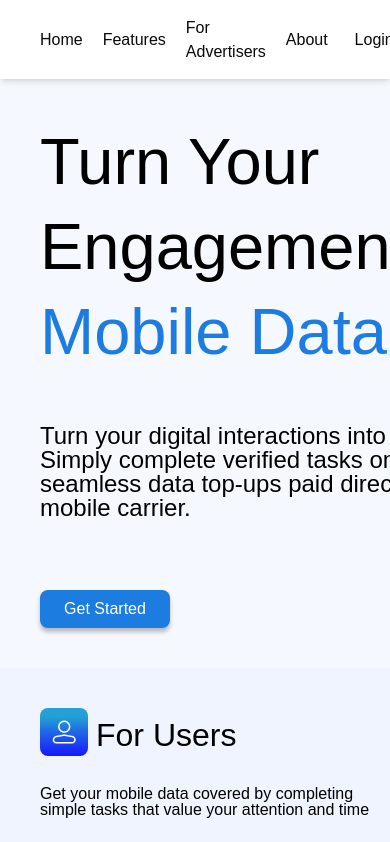
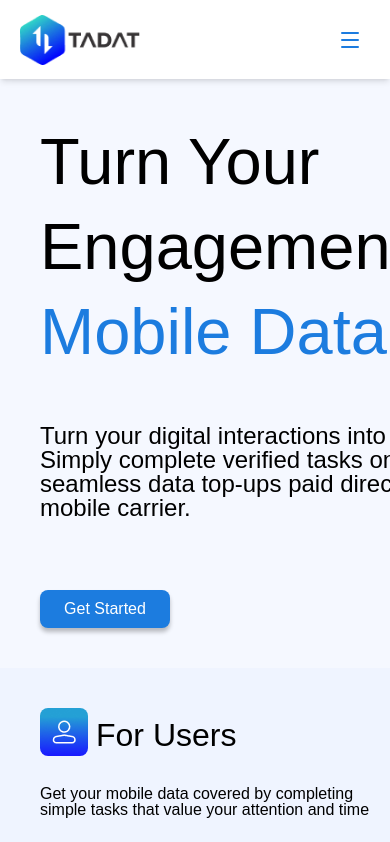
Before and after one commit to Tenney-olarh/TADAT, a React (Vite) app: page / in a window 390 px wide. Shown: the top 842 px of the page. Built offline with nearby package versions, Linux system fonts and the light colour scheme.

Commit message:
made nav.jsx responsive

```diff
--- a/src/Components/Landing/Nav.jsx
+++ b/src/Components/Landing/Nav.jsx
@@ -1,48 +1,137 @@
+import { useEffect, useState } from "react";
+import { Menu, X } from "lucide-react";
 import NavLogs from "../../assets/logsNav.png";
 import { Link } from "react-router-dom";
-const Nav = ({ onLogin, onSignup }) => (
-  <div className="flex items-center justify-between px-10 py-5 h-[79px] bg-[#FFFFFF] fixed inset-x-0 top-0 z-50 shadow-md">
-    <section>
-      <Link to="/">
-        <img src={NavLogs} alt="" className="h-[55px] w-[131.21px]" />
+
+const navLinks = [
+  { label: "Home", href: "#home" },
+  { label: "Features", href: "#features" },
+  { label: "For Advertisers", to: "/for-ads" },
+  { label: "About", to: "/about" },
+];
+
+const Nav = ({ onLogin, onSignup }) => {
+  const [isOpen, setIsOpen] = useState(false);
+  const closeMenu = () => setIsOpen(false);
+
+  useEffect(() => {
+    if (!isOpen) return;
+
+    const handleKeyDown = (event) => {
+      if (event.key === "Escape") closeMenu();
+    };
+    const handleResize = () => {
+      if (window.innerWidth >= 1024) closeMenu();
+    };
+
+    window.addEventListener("keydown", handleKeyDown);
+    window.addEventListener("resize", handleResize);
+
+    return () => {
+      window.removeEventListener("keydown", handleKeyDown);
+      window.removeEventListener("resize", handleResize);
+    };
+  }, [isOpen]);
+
+  const handleAuth = (handler) => {
+    closeMenu();
+    handler();
+  };
+
+  return (
+    <header className="fixed inset-x-0 top-0 z-50 h-[79px] bg-[#FFFFFF] shadow-md">
+      <nav
+        aria-label="Main navigation"
+        className="mx-auto flex h-full max-w-[1440px] items-center justify-between px-5 sm:px-8 lg:px-10"
+      >
+        <Link to="/" onClick={closeMenu} className="shrink-0">
+          <img
+            src={NavLogs}
+            alt="TADAT"
+            className="h-[50px] w-auto sm:h-[55px] sm:w-[131.21px]"
+          />
         </Link>
-    </section>
-    <section>
-      <ul className="flex flex-row items-center gap-5 font-medium hover">
-        <li>
-          <a href="#home" className="hover:text-[#24A0D5] hover:underline">
-            Home
+
+        <ul className="hidden items-center gap-5 font-medium lg:flex">
+          {navLinks.map(({ label, href, to }) => (
+            <li key={label}>
+              <a
+                href={href}
+                to={to}
+                onClick={closeMenu}
+                className="hover:text-[#24A0D5] hover:underline"
+              >
+                {label}
               </a>
             </li>
-        <li>
-          <a href="#features" className="hover:text-[#24A0D5] hover:underline">
-            Features
-          </a>
-        </li>
-        <li>
-          <a to="/for-ads" className="hover:text-[#24A0D5] hover:underline">
-            For Advertisers
-          </a>
-        </li>
-        <li>
-          <a to="/about" className="hover:text-[#24A0D5] hover:underline">
-            About
-          </a>
-        </li>
+          ))}
         </ul>
-    </section>
-    <section className="flex items-center gap-5">
-        {" "}
-        <button onClick={onLogin} className="w-[93px] h-[38px] font-medium cursor-pointer hover:bg-[#1C7CDF] hover:text-[#FFFFFF] rounded-[8px]">
+
+        <div className="hidden items-center gap-5 lg:flex">
+          <button
+            onClick={onLogin}
+            className="h-[38px] w-[93px] cursor-pointer rounded-[8px] font-medium hover:bg-[#1C7CDF] hover:text-[#FFFFFF]"
+          >
             Login
           </button>
           <button
             onClick={onSignup}
-        className="w-[130px] h-[38px] rounded-[8px] bg-[#1C7CDF] text-[#FFFFFF] font-medium cursor-pointer hover:bg-[#1C7CDF]/80"
+            className="h-[38px] w-[130px] cursor-pointer rounded-[8px] bg-[#1C7CDF] font-medium text-[#FFFFFF] hover:bg-[#1C7CDF]/80"
           >
             Get Started
           </button>
-    </section>
         </div>
+
+        <button
+          type="button"
+          onClick={() => setIsOpen((open) => !open)}
+          aria-label={isOpen ? "Close navigation menu" : "Open navigation menu"}
+          aria-expanded={isOpen}
+          aria-controls="mobile-menu"
+          className="flex h-10 w-10 items-center justify-center rounded-[8px] text-[#1C7CDF] hover:bg-[#1C7CDF]/10 lg:hidden"
+        >
+          {isOpen ? <X size={24} /> : <Menu size={24} />}
+        </button>
+      </nav>
+
+      {isOpen && (
+        <div
+          id="mobile-menu"
+          className="absolute inset-x-0 top-full border-t border-gray-100 bg-[#FFFFFF] shadow-lg lg:hidden"
+        >
+          <ul className="flex flex-col gap-1 px-5 py-4 font-medium sm:px-8">
+            {navLinks.map(({ label, href, to }) => (
+              <li key={label}>
+                <a
+                  href={href}
+                  to={to}
+                  onClick={closeMenu}
+                  className="block rounded-[8px] px-2 py-2 hover:bg-[#1C7CDF]/10 hover:text-[#24A0D5]"
+                >
+                  {label}
+                </a>
+              </li>
+            ))}
+          </ul>
+
+          <div className="flex flex-col gap-3 px-5 pb-5 sm:px-8">
+            <button
+              onClick={() => handleAuth(onLogin)}
+              className="h-[42px] w-full cursor-pointer rounded-[8px] font-medium hover:bg-[#1C7CDF] hover:text-[#FFFFFF]"
+            >
+              Login
+            </button>
+            <button
+              onClick={() => handleAuth(onSignup)}
+              className="h-[42px] w-full cursor-pointer rounded-[8px] bg-[#1C7CDF] font-medium text-[#FFFFFF] hover:bg-[#1C7CDF]/80"
+            >
+              Get Started
+            </button>
+          </div>
+        </div>
+      )}
+    </header>
   );
+};
+
 export default Nav;
```
Lines whose indentation alone changed are shown as unchanged.
